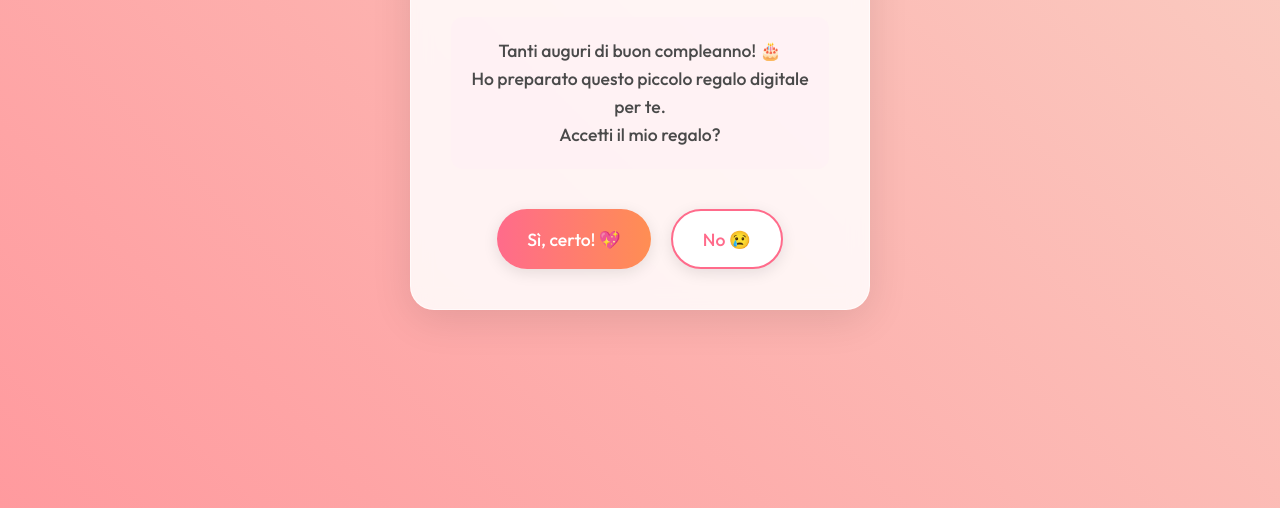
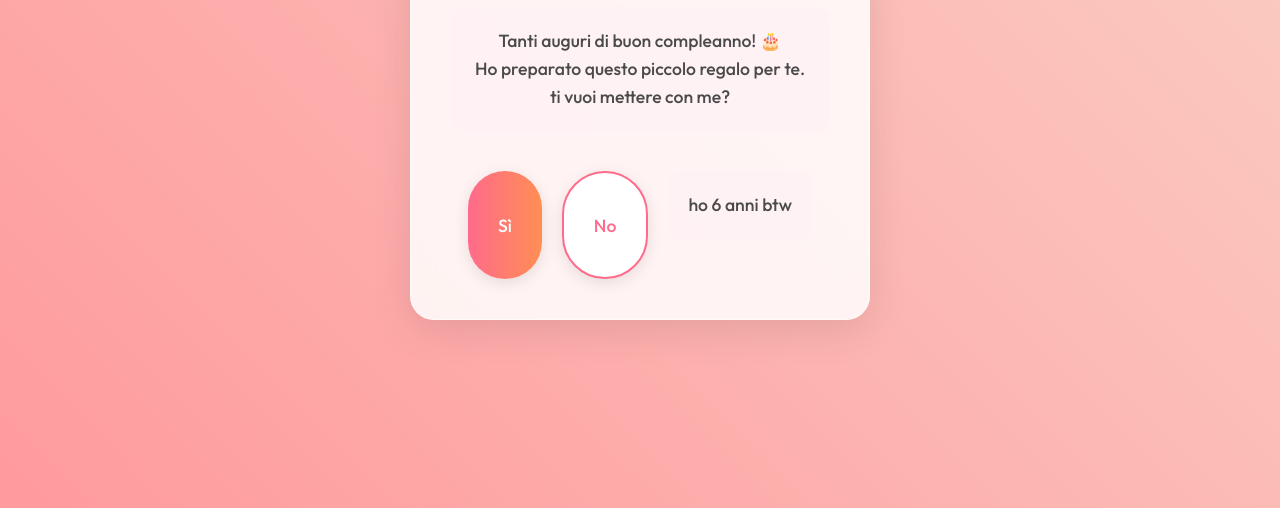
Before and after one commit to Andrea-nonloso/per-reb, a plain HTML site: page index.html in a window 1280 px wide. Shown: the part 292-800 px from the top of the page. Drawn offline with Linux system fonts and the light colour scheme.

Commit message:
Revise birthday greeting and celebration response
Updated birthday message and celebration text.

```diff
--- a/index.html
+++ b/index.html
@@ -21,13 +21,17 @@
             -->
             <div class="message-box">
                 <p>Tanti auguri di buon compleanno! 🎂</p>
-                <p>Ho preparato questo piccolo regalo digitale per te.</p>
-                <p>Accetti il mio regalo?</p>
+                <p>Ho preparato questo piccolo regalo per te.</p>
+                <p>ti vuoi mettere con me?</p>
             </div>
 
             <div class="buttons">
-                <button id="yesBtn" class="btn btn-yes">Sì, certo! 💖</button>
-                <button id="noBtn" class="btn btn-no">No 😢</button>
+                <button id="yesBtn" class="btn btn-yes">Sì</button>
+                <button id="noBtn" class="btn btn-no">No</button>
+
+                <div class="message-box">
+                <p>ho 6 anni btw</p>
+            </div>
             </div>
         </div>
     </div>
@@ -35,9 +39,9 @@
     <!-- Modale o Overlay per la festa -->
     <div id="celebration" class="celebration hidden">
         <div class="celebration-content">
-            <h1>Yeeeeee! 🎉💖</h1>
+            <h1>Yuppiiii</h1>
             <p>Grazie per aver accettato!</p>
-            <p>Sei fantastica!</p>
+            <p>Sta volta sul serio</p>
         </div>
     </div>
 
```
